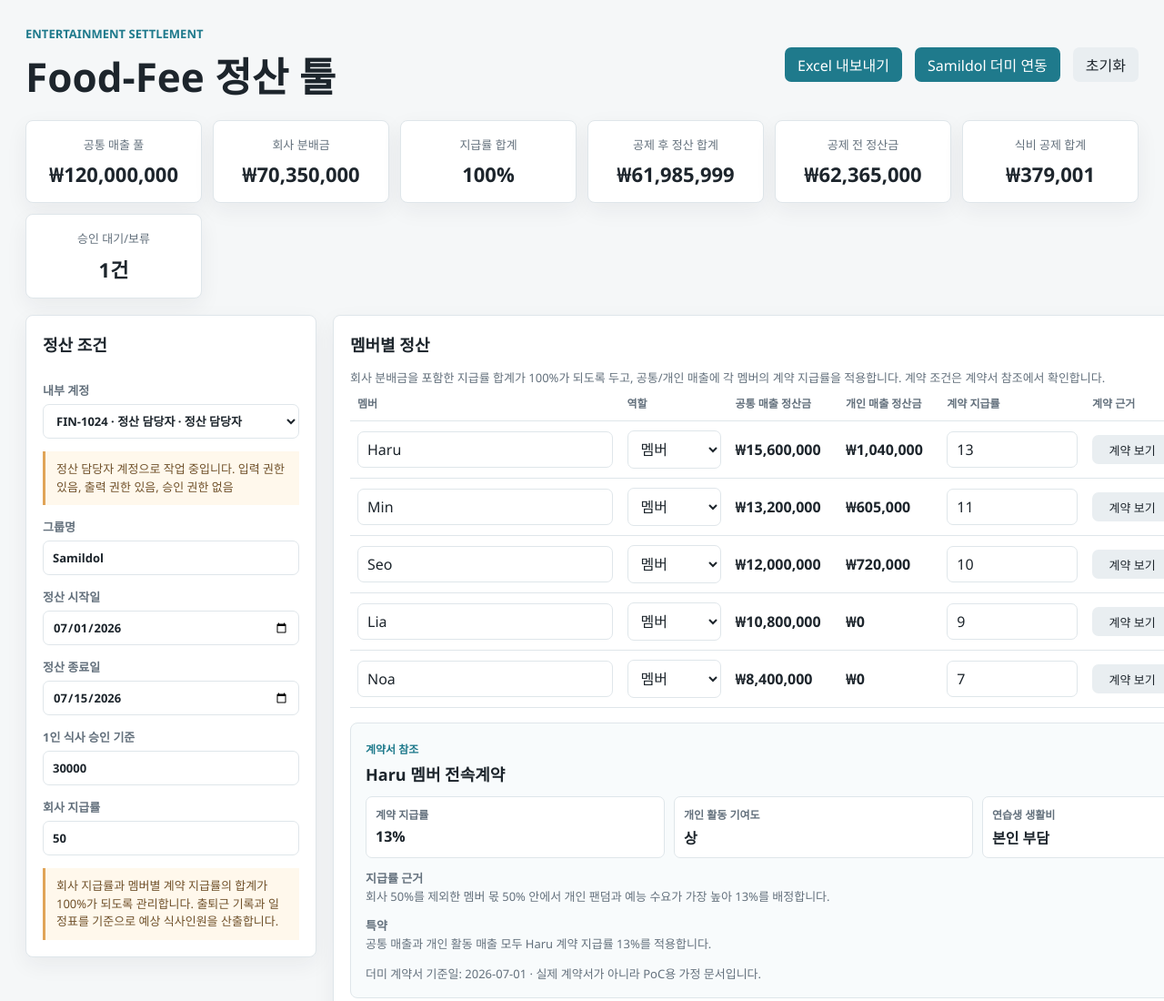
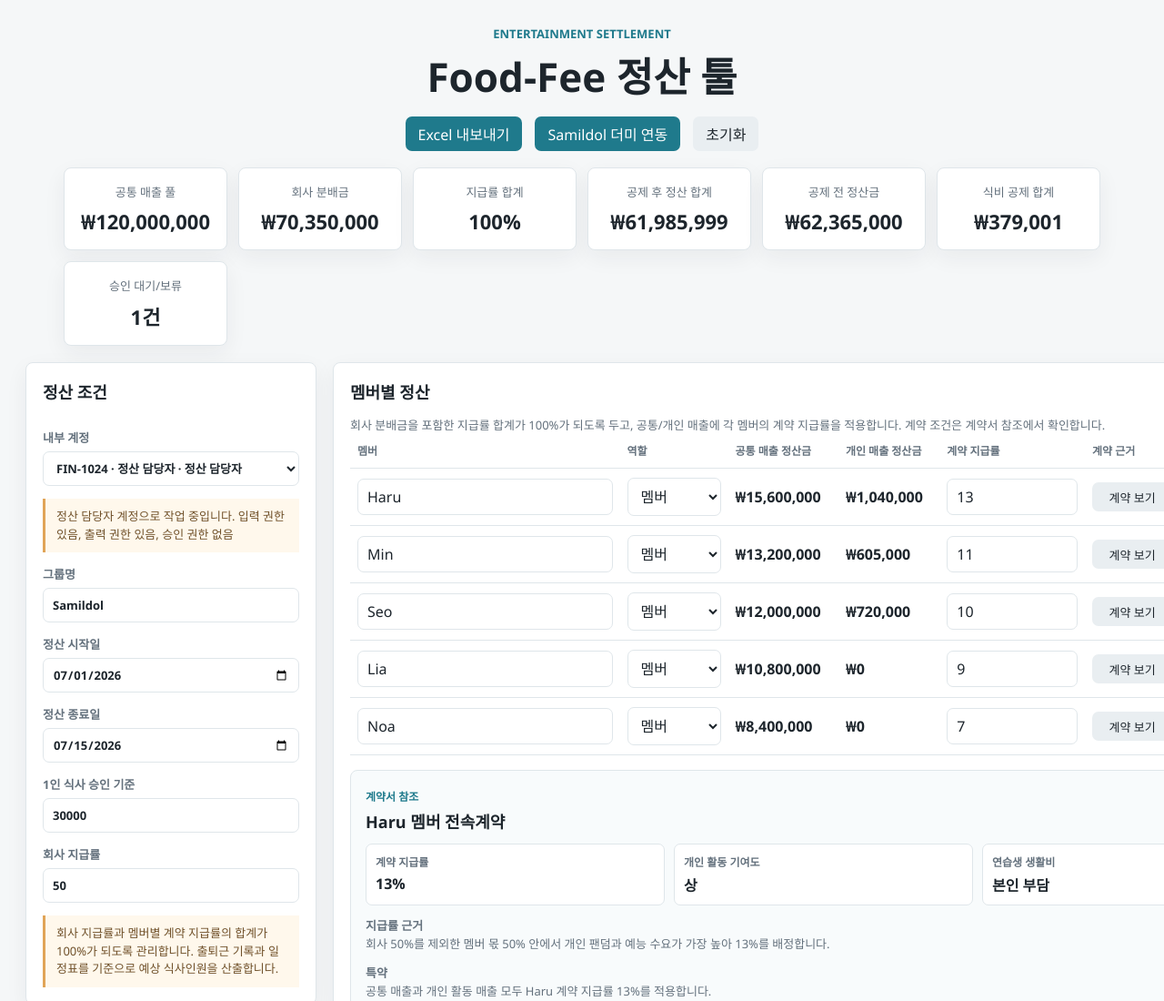
Before and after one commit to JoonseokWon/Sik-B, a plain HTML site: page index.html in a window 1280 px wide. Shown: the top 1100 px of the page at 91% size. Drawn offline with Linux system fonts and the light colour scheme.

Commit message:
Center align dashboard header

```diff
--- a/styles.css
+++ b/styles.css
@@ -96,7 +96,14 @@ button.remove {
 }
 
 .topbar {
+  flex-direction: column;
+  justify-content: center;
   margin-bottom: 18px;
+  text-align: center;
+}
+
+.topbar .actions {
+  justify-content: center;
 }
 
 .eyebrow {
@@ -126,9 +133,10 @@ h2 {
 
 .summary-strip {
   display: grid;
-  grid-template-columns: repeat(auto-fit, minmax(180px, 1fr));
+  grid-template-columns: repeat(auto-fit, minmax(170px, 180px));
   gap: 12px;
   margin-bottom: 18px;
+  justify-content: center;
 }
 
 .summary-strip article,
```
